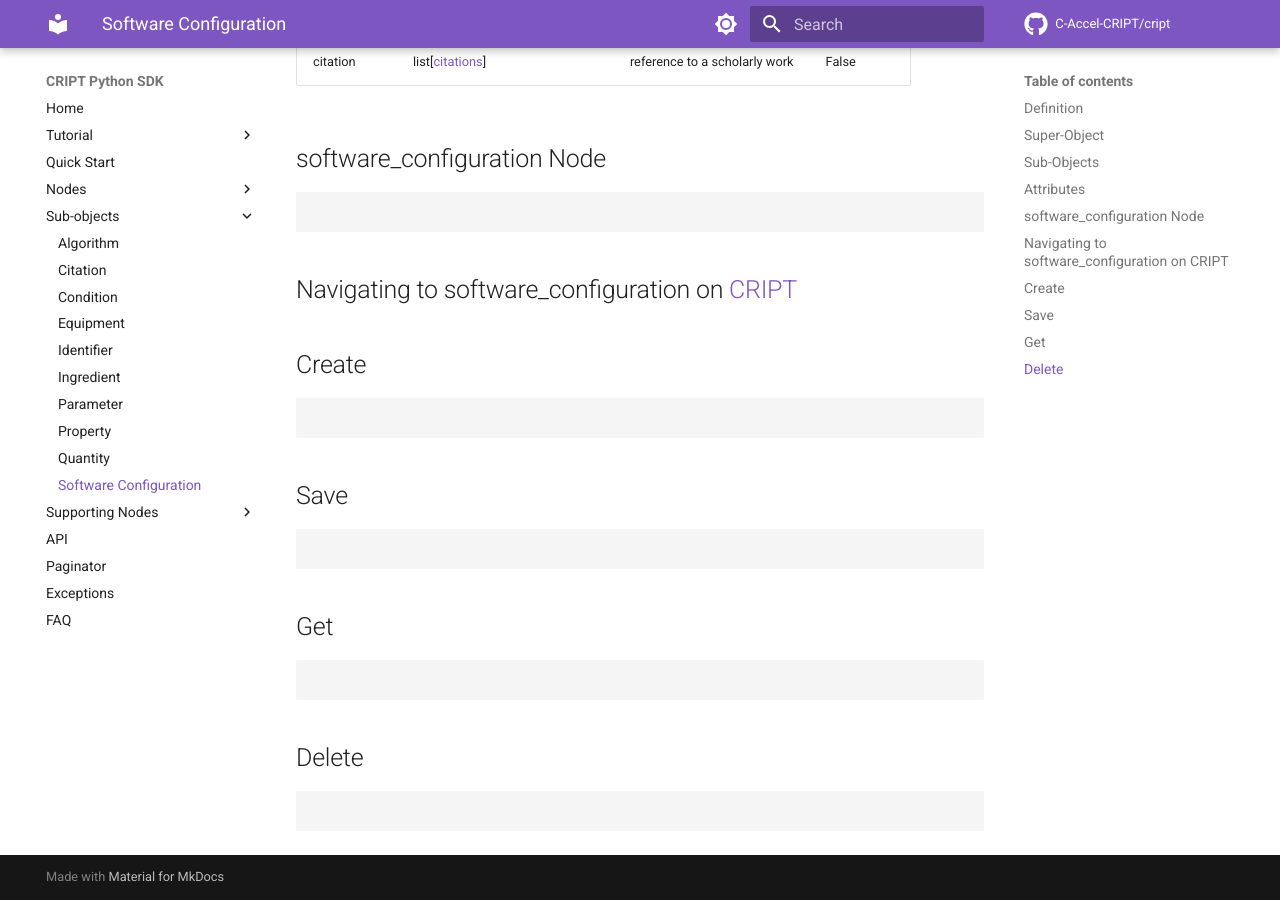
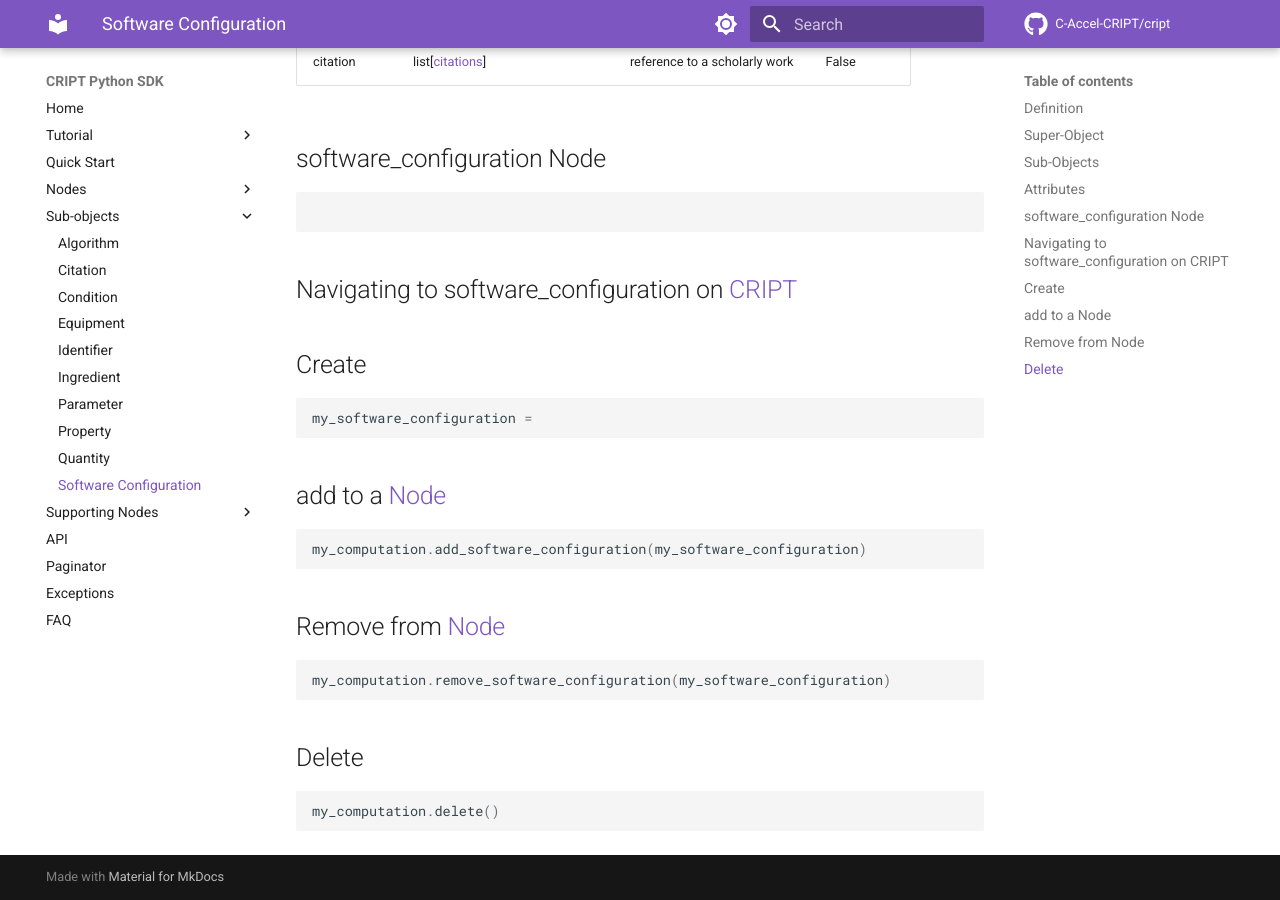
Before and after one commit to C-Accel-CRIPT/sdk-archive, an MkDocs documentation site: the page built from docs/subobjects/software_configuration.md, in a window 1280 px wide and 900 px high, scrolled down 816 px. Built offline with MkDocs 1.6.1 and Material for MkDocs 9.7.7, drawn with Linux system fonts in a browser that asks for light colours; comment, search, counter and statistics services are not loaded.

Commit message:
Update software_configuration.md

````diff
--- a/docs/subobjects/software_configuration.md
+++ b/docs/subobjects/software_configuration.md
@@ -40,20 +40,20 @@ Software Configuration includes software and the set of algorithms to execute
 
 ## Create
 ```python
-
+my_software_configuration =
 ```
 
-## Save
+## add to a [Node](#super-object)
 ```python
-
+my_computation.add_software_configuration(my_software_configuration)
 ```
 
-## Get
+## Remove from [Node](#super-object)
 ```python
-
+my_computation.remove_software_configuration(my_software_configuration)
 ```
 
 ## Delete
 ```python
-
+my_computation.delete()
 ```
````
